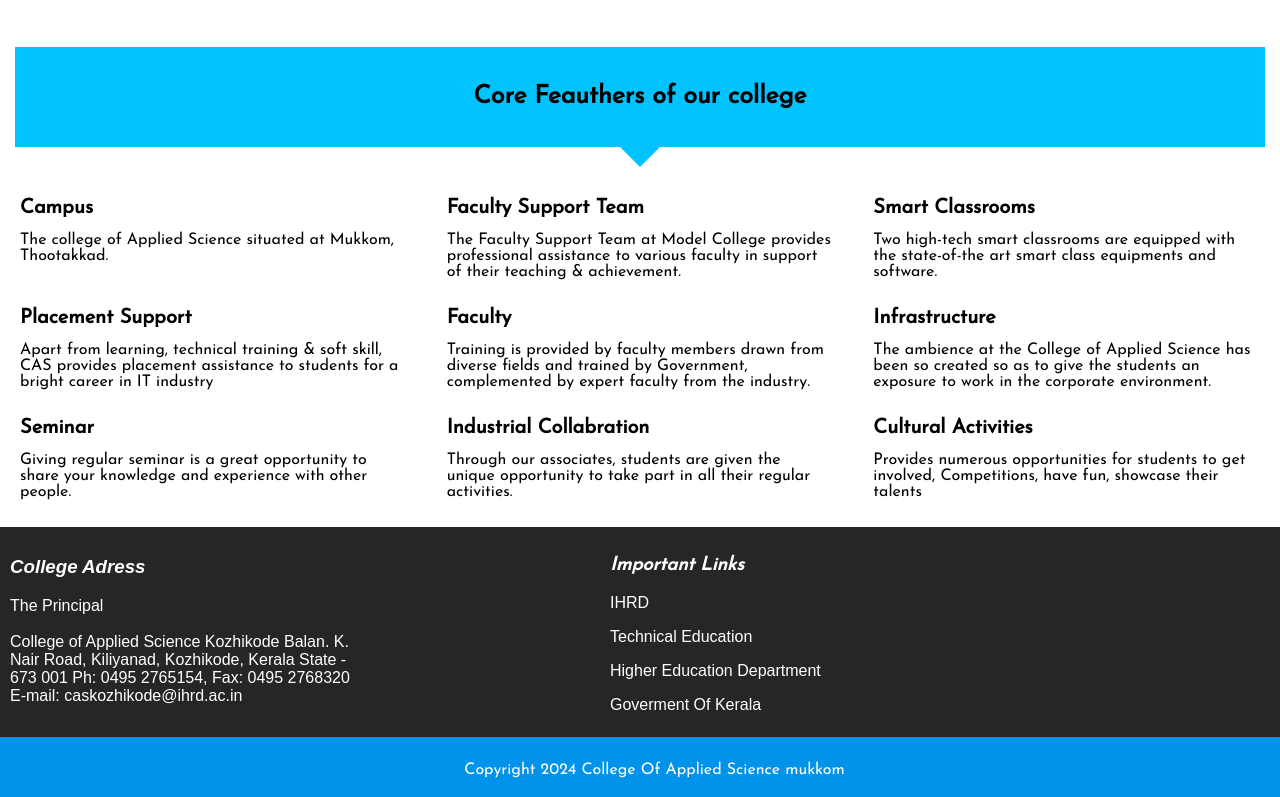
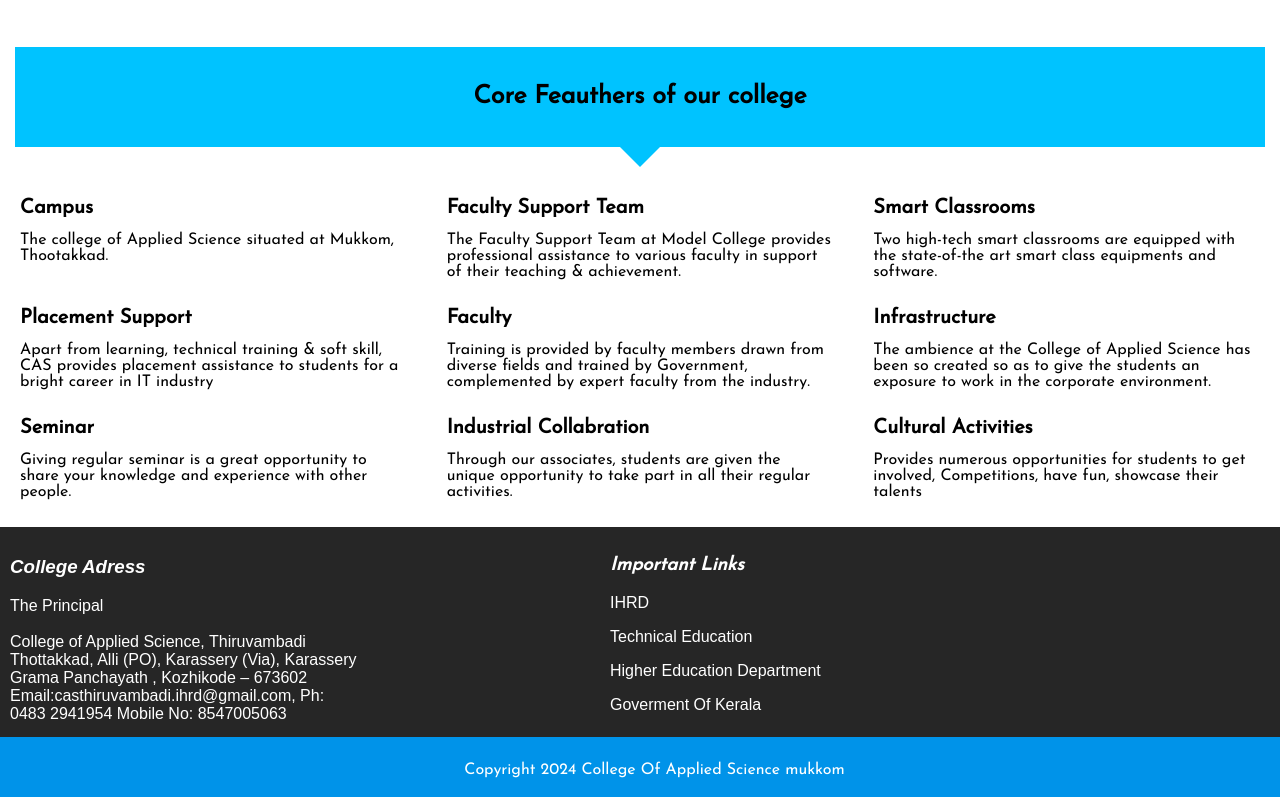
Before and after one commit to Albin-Binu/cas, a plain HTML site: page index.html in a window 1280 px wide. Shown: the part 1014-1811 px from the top of the page. Drawn offline with nearby package versions, Linux system fonts and the light colour scheme; some icons are missing.

Commit message:
Update index.html

```diff
--- a/index.html
+++ b/index.html
@@ -196,9 +196,9 @@
       <p>
         The Principal <br>
         <br>
-College of Applied Science Kozhikode
-Balan. K. Nair Road, Kiliyanad, Kozhikode, Kerala State - 673 001
-Ph: 0495 2765154,  Fax: 0495 2768320 E-mail: caskozhikode@ihrd.ac.in
+        College of Applied Science, Thiruvambadi
+        Thottakkad, Alli (PO), Karassery (Via), Karassery Grama Panchayath , Kozhikode – 673602
+        Email:casthiruvambadi.ihrd@gmail.com, Ph: 0483 2941954 Mobile No: 8547005063
       </p>
     </div>
     <div class="important-links">
```
